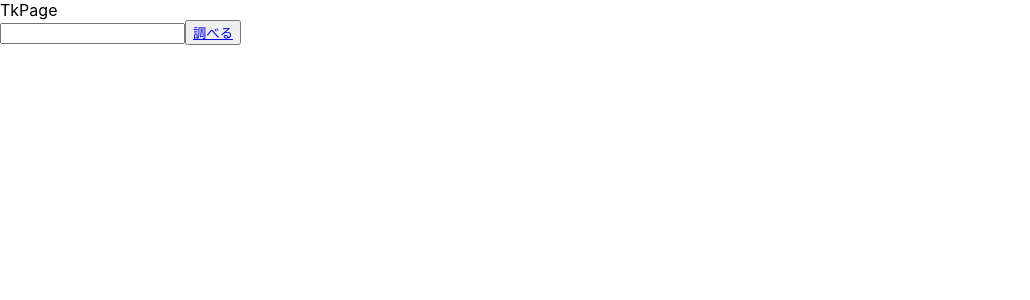
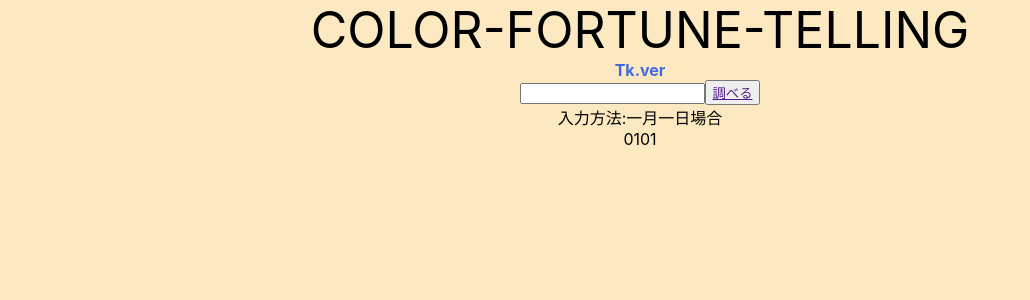
Before and after one commit to SatakeYusuke19920527/color-fortune-telling, a React (Create React App) app: page /tkpage in a window 1280 px wide. Shown: the top 300 px of the page, without its empty margins (0-1030 px from the left). Built offline with nearby package versions, Linux system fonts and the light colour scheme.

Commit message:
制作中

```diff
--- a/src/pages/TkPage.js
+++ b/src/pages/TkPage.js
@@ -1,5 +1,6 @@
 import React,{useState} from 'react'
-import { Link } from 'react-router-dom'
+import "../styles/TkPage.css"
+
 
 const TkPage = () => {
   const [text, setText] = useState('')
@@ -27,10 +28,15 @@ const TkPage = () => {
 
 
   return (
-    <div>
-    <div>TkPage</div>
-    <p><input type="text" value={text} onChange={handleChange} />
-    <button onClick={hyouji}><Link to={text2}>調べる</Link></button></p>
+    <div className="center">
+      {/* <head>
+        <title>color-fortune-telling TkPage.ver</title>
+      </head> */}
+    <div><p className='text-size'>COLOR-FORTUNE-TELLING</p><p className="tk-color">Tk.ver</p></div>
+    <p><input type="text" value={text} onChange={handleChange} className='input-size'/>
+    <button onClick={hyouji}><a href={text2}>調べる</a></button></p>
+    <p>入力方法:一月一日場合</p>
+    <p>0101</p>
     </div>
   )
 }
--- /dev/null
+++ b/src/styles/TkPage.css
@@ -0,0 +1,17 @@
+.center {
+    text-align: center;
+    width: 100vw;
+    height: 100vh;
+    background-color: rgb(252, 232, 193);
+
+}
+.text-size{
+    font-size: 50px;
+}
+.tk-color{
+    color: royalblue;
+    font-weight: bolder;
+}
+.imput-size{
+    width: 10%;
+}
```
Also changed, not shown: 1 other file (tests, documents, lock files or other folders).
